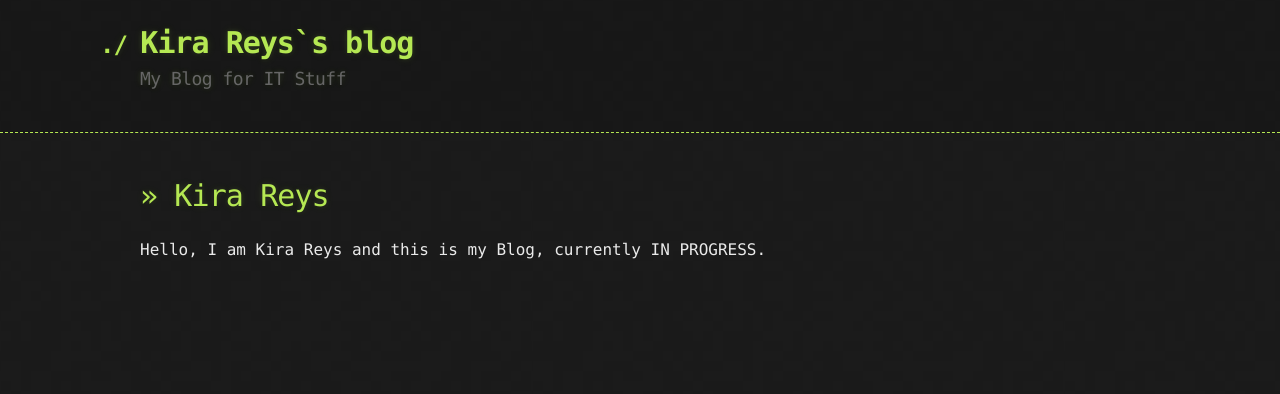
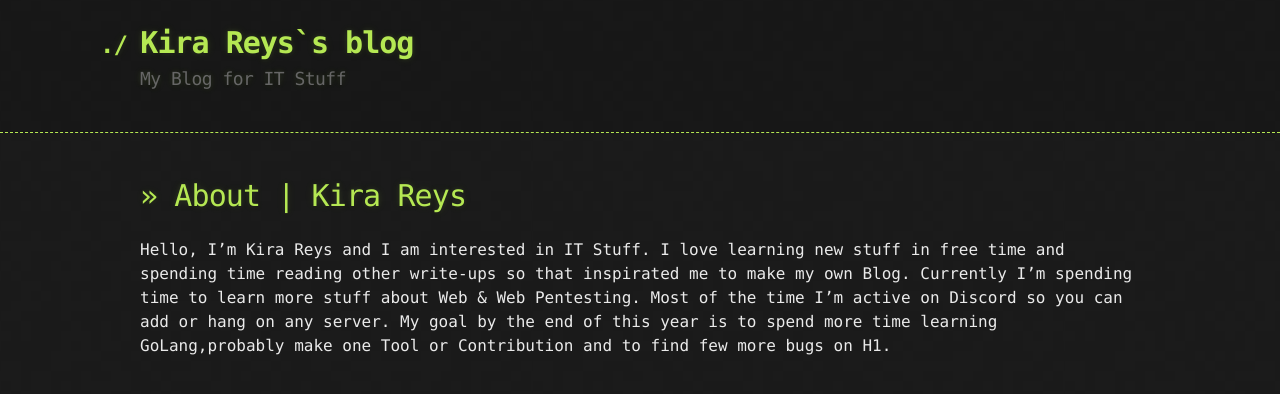
Before and after one commit to 20kilograma/blog, a Jekyll site: the page built from index.md, in a window 1280 px wide. Shown: the top 394 px of the page. Built offline with Jekyll 4.4.1, drawn with Linux system fonts in a browser that asks for light colours; our own code applies the rules of GitHub Pages for plain Markdown files.

Commit message:
Update index.md

```diff
--- a/index.md
+++ b/index.md
@@ -1,3 +1,3 @@
-# >> Kira Reys
+# >> About | Kira Reys
 
-Hello, I am Kira Reys and this is my Blog, currently IN PROGRESS.
+Hello, I'm Kira Reys and I am interested in IT Stuff. I love learning new stuff in free time and spending time reading other write-ups so that inspirated me to make my own Blog. Currently I'm spending time to learn more stuff about Web & Web Pentesting. Most of the time I'm active on Discord so you can add or hang on any server. My goal by the end of this year is to spend more time learning GoLang,probably make one Tool or Contribution and to find few more bugs on H1.
```
